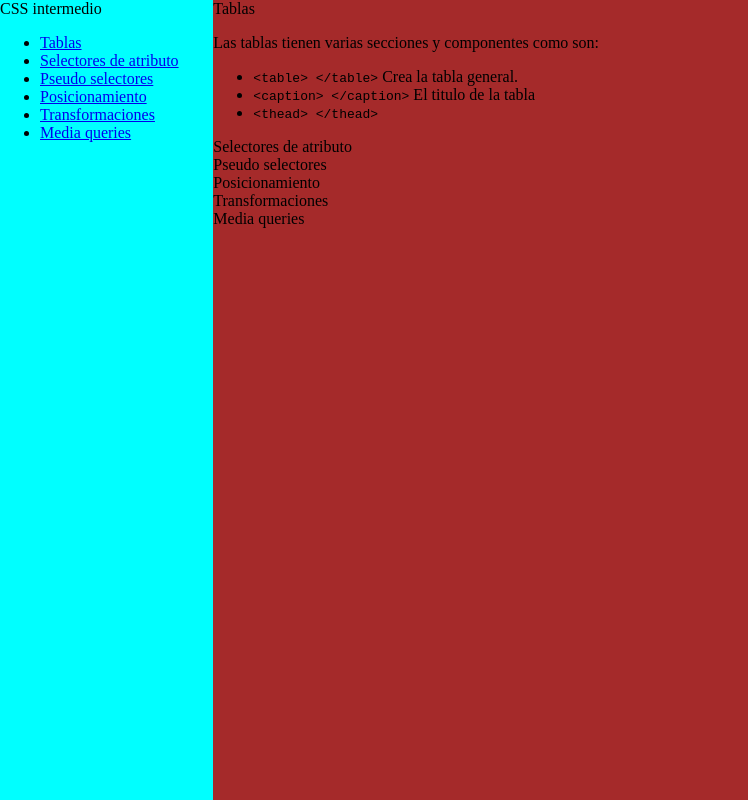
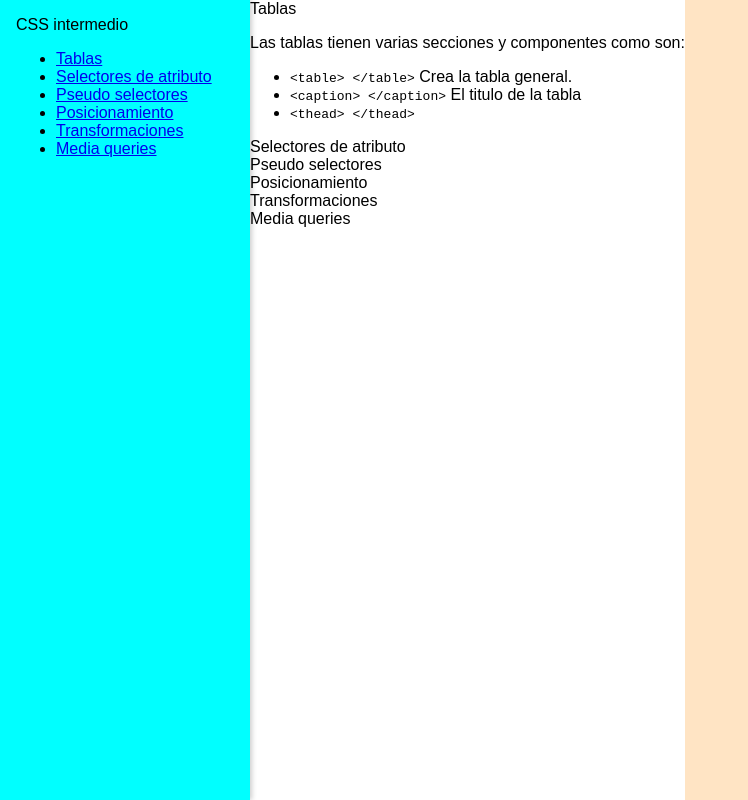
Before and after one commit to CodingTocStar/Curso-FCC-Dise-o-Web, a plain HTML site: page Modulo 3 - Documentacion Tecnica/Proyecto 4 - Integrador documentacion tecnica/index.html in a window 1280 px wide. Shown: the whole page, without its empty margins (0-748 px from the left). Drawn offline with Linux system fonts and the light colour scheme.

Commit message:
Tocando navbar fixed

```diff
--- a/Modulo 3 - Documentacion Tecnica/Proyecto 4 - Integrador documentacion tecnica/estilo.css/estilo/estilo.css
+++ b/Modulo 3 - Documentacion Tecnica/Proyecto 4 - Integrador documentacion tecnica/estilo.css/estilo/estilo.css
@@ -7,33 +7,48 @@ html {
 }
 
 body{
-    display: flex;
-    min-height: 100vh;
-    background-color: bisque;
-    margin: 0;
+      margin: 0;
+  min-height: 100vh;
+  background-color: bisque;
+  font-family: sans-serif;
+  display: flex;
+  flex-direction: row; /* importante para el layout horizontal */
 }
 
 #navbar{
-    background-color: aqua;
-
+  position: fixed;          /* Fijo en escritorio */
+  top: 0;
+  left: 0;
+  width: 250px;             /* ancho fijo */
+  height: 100vh;            /* altura total */
+  background-color: aqua;
+  padding: 1rem;
+  overflow-y: auto;         /* si hay mucho contenido, hace scroll */
+  box-shadow: 2px 0 5px rgba(0,0,0,0.2);
 }
 
 
 #main-doc{
-    background-color: brown;
+    background-color: #fff;
+  margin-left: 250px
 }
 
 
 
 
 
-@media (min-width: 768px){
+@media (max-width: 768px){
     #navbar{
-        width: 20%;
-        min-height: 100vh;
+        position: relative;  /* deja de ser fijo */
+    width: 100%;
+    height: auto;
     }
 
     #main-doc{
-        width: 100%;
+        margin-left: 0;
     }
 }
+
+pre{
+    background-color: #D3D3D3;
+}
```
